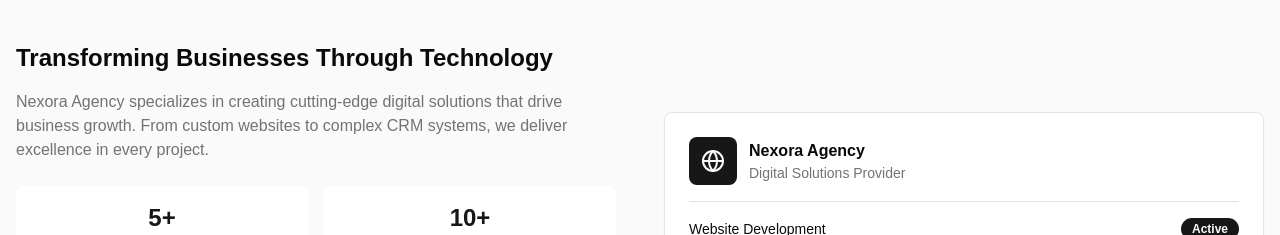
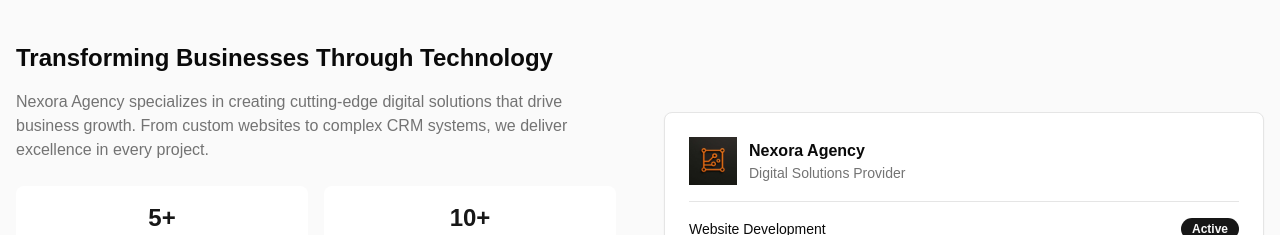
Before and after one commit to Didirexha/Portfolio, a Next.js app: page / in a window 1280 px wide. Shown: the part 3660-3895 px from the top of the page. Built offline with nearby package versions, Linux system fonts and the light colour scheme.

Commit message:
Adding the Nexora Logo

```diff
--- a/app/page.tsx
+++ b/app/page.tsx
@@ -439,7 +439,7 @@ export default function Portfolio() {
                 <div className="space-y-4">
                   <div className="flex items-center space-x-3">
                     <div className="w-12 h-12 bg-primary rounded-lg flex items-center justify-center">
-                      <Globe className="h-6 w-6 text-primary-foreground" />
+                     <img src="Logo.jpg" alt="" />
                     </div>
                     <div>
                       <h4 className="font-semibold">Nexora Agency</h4>
```
Also changed, not shown: public/Logo.jpg (added).
